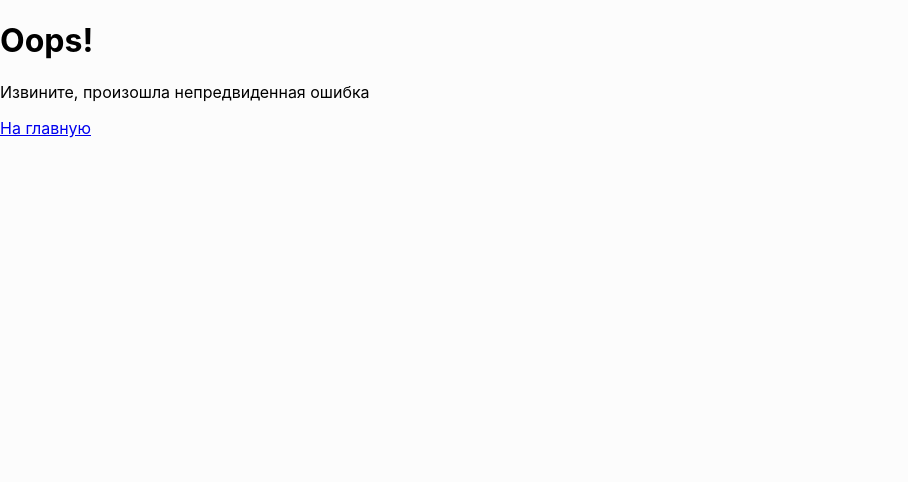
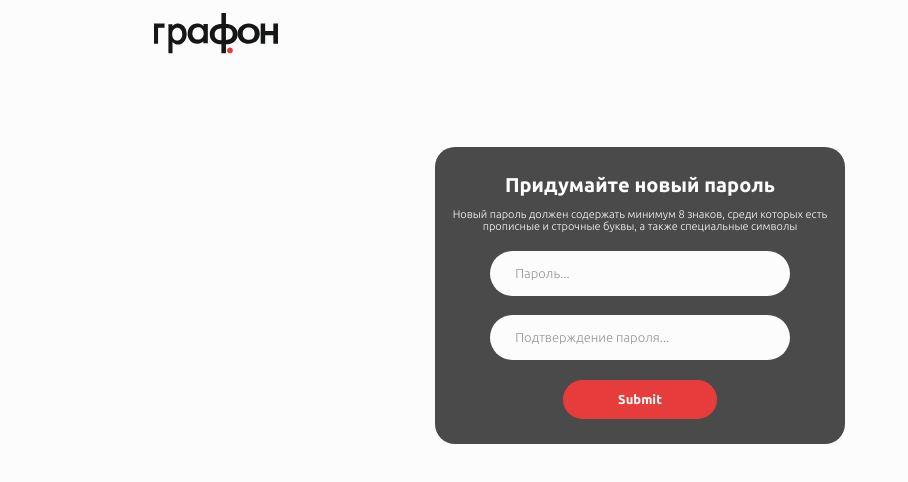
Before and after one commit to Kataiii/ConfiguratorFrontend, a React app: page /login/reset/1 in a window 1280 px wide. Shown: the top 482 px of the page, without its empty margins (0-908 px from the left). Built offline with nearby package versions, Linux system fonts and the light colour scheme.

Commit message:
add form for reset password

```diff
--- /dev/null
+++ b/src/pages/RecoveryPasPage.tsx
@@ -0,0 +1,11 @@
+import RecoveryPasswordModal from "../shared/ui/Modals/RecoveryPasswordModal";
+
+const RecoveryPasPage = () => {
+    return(
+        <div style={{paddingTop: '10%'}}>
+            <RecoveryPasswordModal/>
+        </div>
+    )
+}
+
+export default RecoveryPasPage;
--- /dev/null
+++ b/src/pages/ResetPasPage.tsx
@@ -0,0 +1,11 @@
+import ResetPasswordModal from "../shared/ui/Modals/ResetPasswordModal";
+
+const ResetPasPage = () => {
+    return(
+        <div style={{paddingTop: '6%'}}>
+            <ResetPasswordModal/>
+        </div>
+    )
+}
+
+export default ResetPasPage;
--- /dev/null
+++ b/src/shared/ui/Modals/RecoveryPasswordModal.tsx
@@ -0,0 +1,21 @@
+import Button from "../ButtonPrim";
+import styles from '../css/Modals.module.css';
+import stylesInput from '../FormPart/css/InputForm.module.css';
+
+const RecoveryPasswordModal = () => {
+    return(
+        <div className={styles.ModalDiv}>
+            <div className={styles.ModalDivContent}>
+                <h1 className={styles.ModalTitle}>Восстановлени пароля</h1>
+                <p className={styles.ModalContent}>Введите адрес Вашей электронной почты, и мы вышлем инструкции по получению нового пароля</p>
+            </div>
+
+            <div className={styles.ModalDivContent}>
+                <input className={stylesInput.FormInput} type='text' placeholder='Email...'></input>
+            </div>
+            <Button title="Отправить" isDisabled={false} onClick={() => {console.log('отправить')}}/>
+        </div>
+    )
+}
+
+export default RecoveryPasswordModal;
--- /dev/null
+++ b/src/shared/ui/Modals/ResetPasswordModal.tsx
@@ -0,0 +1,146 @@
+import { yupResolver } from "@hookform/resolvers/yup";
+import { useState } from "react";
+import { useForm } from "react-hook-form";
+import { object, string } from "yup";
+import { HELPER_PASSWORD_MESSAGE, ValidationHelper } from "../../common/ValidationHelper";
+import Button from "../ButtonPrim";
+import styles from '../css/Modals.module.css';
+import styleBtn from "../../../app/App.module.css"
+import stylesInput from '../FormPart/css/InputForm.module.css';
+import ErrorForm from "../FormPart/ErrorForm";
+import HelperForm from "../FormPart/HelperForm";
+
+type FormPasswords = {
+    password: string;
+    repeatPassword: string;
+}
+
+export const schemaPasswordReset = object().shape({
+    password: string()
+        .matches(
+            /^(?=.*\d)(?=.*[a-z])(?=.*[A-Z])(?=.*[!@#$%^&*./?]).{8,}$/,
+            "Пароль должен содержать минимум 8 знаков, среди которых есть </br> прописные и строчные буквы, а также специальные символы"
+        )
+        .required("Поле обязательно для заполнения"),
+    repeatPassword: string()
+        .test("password_compare", `Пароли не совпадают`, function (
+            repeatPassword: string | undefined
+        ): boolean {
+            return (typeof ValidationHelper.repPasswordValidate(repeatPassword, this.parent.password) == "boolean") ? true : false;
+        })
+        .required("Поле обязательно для заполнения")
+});
+
+const ResetPasswordModal = () => {
+    const[helperState, setHelperState] = useState({
+        visible : false,
+        checkedMail : true
+    });
+
+    const formApi = useForm<FormPasswords>({
+        mode: 'onChange',
+        resolver: yupResolver(schemaPasswordReset)
+    });
+
+    const {
+        handleSubmit,
+        formState: { errors },
+        control,
+        clearErrors,
+        register
+    } = formApi;
+
+    const onSubmit = handleSubmit(
+        async (data) => {
+            console.log(data);
+            // const res = await store.registUser(
+            //     {
+            //         login: data.login,
+            //         email: data.email,
+            //         password: data.password,
+            //         is_spam: data.isCheckedMailing
+            //     }
+            // )
+            // if(res === 400){
+            //     store.setFailAuth(true);
+            // }
+            // store.isAuth ? navigate('/home') : navigate('/login/register/user');
+        }
+    );
+
+    const onMouseEnterHandler  = () => {
+        setHelperState({
+            ...helperState, visible : true
+        })
+    }
+
+    const onMouseLeaveHandler  = () => {
+            setHelperState({
+                ...helperState, visible : false
+            })
+    }
+
+    const onClickHandler = () => {
+        setHelperState({
+            ...helperState, checkedMail : !helperState.checkedMail
+        })
+    }
+
+
+    const stylePassword = errors?.password ? stylesInput.FormInputEr : stylesInput.FormInput;
+    const styleRepPassword = errors?.repeatPassword ? stylesInput.FormInputEr : stylesInput.FormInput;
+
+    return(
+        <form onSubmit={onSubmit}>
+            <div className={styles.ModalDiv}>
+                <div className={styles.ModalDivContent}>
+                    <h1 className={styles.ModalTitle}>Придумайте новый пароль</h1>
+                    <p className={styles.ModalContent}>Новый пароль должен содержать минимум 8 знаков, среди которых есть прописные и строчные буквы, а также специальные символы</p>
+                </div>
+
+                <div className={stylesInput.FormDivWrapError}>
+                        <input className={stylePassword}
+                            type="password"
+                            {...register("password")}
+                            placeholder="Пароль..."
+                            onMouseEnter={onMouseEnterHandler}
+                            onMouseLeave={onMouseLeaveHandler}
+                        />
+                        {errors?.password &&
+                            <ErrorForm errorcontent={(typeof errors.password.message == 'string') && !helperState.visible ? errors.password.message : ""}></ErrorForm>
+                        }
+                        {
+                            helperState.visible == true
+                                ?
+                                    <HelperForm content={HELPER_PASSWORD_MESSAGE}/>
+                                :
+                                    null
+                        }
+                    </div>
+
+                    <div className={stylesInput.FormDivWrapError}>
+                        <input className={styleRepPassword}
+                            type="password"
+                            {...register("repeatPassword")}
+                            placeholder="Подтверждение пароля..."
+                        />
+                        {errors?.repeatPassword &&
+                            <ErrorForm errorcontent={(typeof errors.repeatPassword.message == 'string') ? errors.repeatPassword.message : ""}></ErrorForm>
+                        }
+                    </div>
+
+                {/* <div className={styles.ModalDivContent}>
+                    <input className={stylesInput.FormInput} type='password' placeholder='Новый пароль...'></input>
+                </div>
+
+                <div className={styles.ModalDivContent}>
+                    <input className={stylesInput.FormInput} type='password' placeholder='Подтвердите пароль...'></input>
+                </div> */}
+                <input className={styleBtn.BtnStyle} type="submit" />
+                {/* <Button title="Сохранить" isDisabled={false} onClick={() => {console.log('Сохранить')}}/> */}
+            </div>
+        </form>
+    )
+}
+
+export default ResetPasswordModal;
--- a/src/shared/ui/css/Modals.module.css
+++ b/src/shared/ui/css/Modals.module.css
@@ -11,7 +11,7 @@
 }
 
 .ModalDiv{
-    width: 40%;
+    width: 30%;
     background: #4A4A4A;
     border-radius: 20px;
     margin: 0 auto;
--- a/src/widgets/FormLogin.tsx
+++ b/src/widgets/FormLogin.tsx
@@ -8,6 +8,7 @@ import { observer } from "mobx-react-lite"
 import { useNavigate } from "react-router"
 import { useContext, useState, useEffect } from "react";
 import { Context } from "..";
+import { Link } from "react-router-dom";
 
 
 const FormLogin = observer( () => {
@@ -68,6 +69,9 @@ const FormLogin = observer( () => {
             null
         }
       </div>
+      <div className={styles.LinkForgotWrap}>
+        <Link className={styles.LinkForgot} to={'/login/recovery'}>Забыли пароль?</Link>
+      </div>
       <div className={styles.FormDivWrapButton}>
         <Button isDisabled={false} title="Вход" onClick={onClickBtnHandler}></Button>
       </div>
--- a/src/widgets/css/Form.module.css
+++ b/src/widgets/css/Form.module.css
@@ -80,7 +80,7 @@
 
 
 .FormDivWrapButton{
-    margin: 6% 0;
+    margin: 2% 0 6%;
 }
 
 .FormDivWrapError{
@@ -90,3 +90,19 @@
 .DivWrapCheckbox{
     margin-bottom: 15px;
 }
+
+.LinkForgotWrap{
+    display: flex;
+    justify-content: end;
+    width: 70%;
+    margin: 0 auto;
+}
+
+.LinkForgot{
+    font-family: 'Ubuntu';
+    font-style: italic;
+    font-weight: 300;
+    font-size: 12px;
+    color: #FCFCFC;
+    display: block;
+}
```
Also changed, not shown: src/routing/routes/AuthenticationRoute.tsx (+10 -0 lines).
